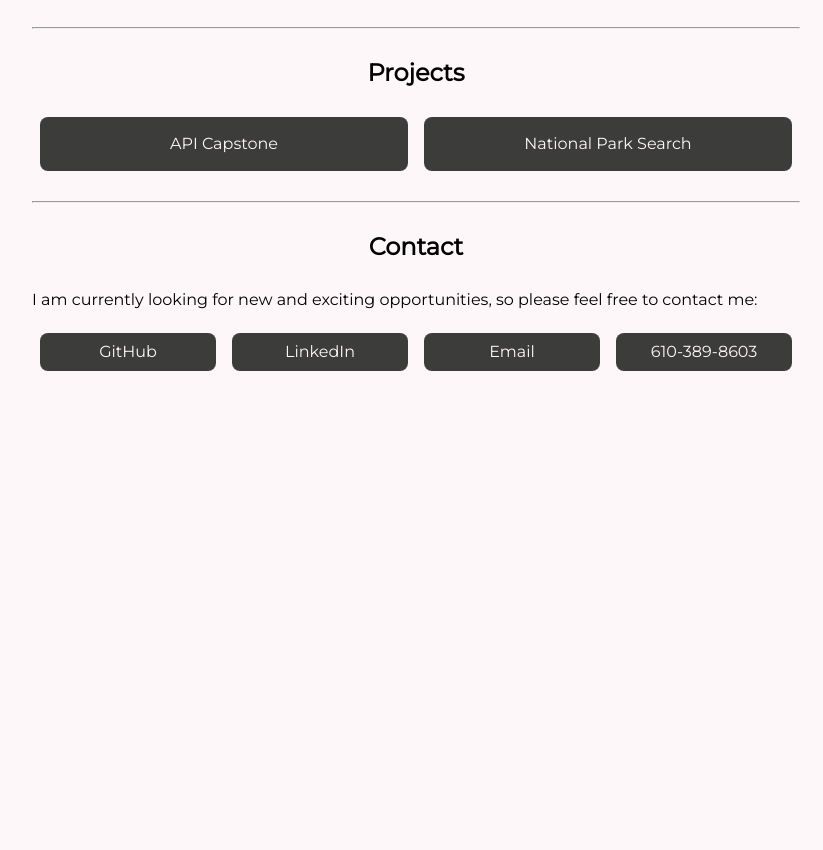
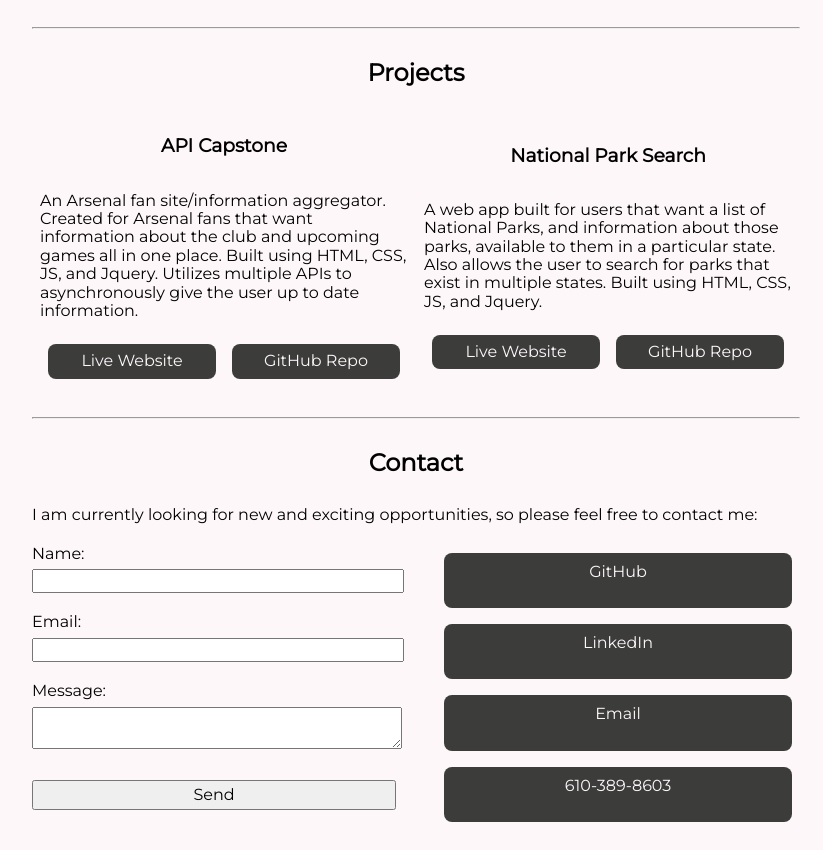
Before and after one commit to WebBrantDev/Portfolio-2.0, a plain HTML site: page index.html in a window 1280 px wide. Shown: the part 870-1720 px from the top of the page, without its empty margins (224-1047 px from the left). Before the commit the page ends 1269 px from the top, so only its background shows below. Drawn offline with nearby package versions, Linux system fonts and the light colour scheme.

Commit message:
added new html content, added working form, reworked projects ssection, added links to nav buttons

```diff
--- a/index.html
+++ b/index.html
@@ -26,9 +26,9 @@
     </header>
     <nav>
       <ul id="nav-list">
-        <li><a href="#" target="_blank">About</a></li>
-        <li><a href="#" target="_blank">Projects</a></li>
-        <li><a href="#" target="_blank">Contact</a></li>
+        <li><a href="#about-section">About</a></li>
+        <li><a href="#projects-section">Projects</a></li>
+        <li><a href="#contact-section">Contact</a></li>
       </ul>
     </nav>
     <main>
@@ -56,54 +56,111 @@
         </section>
 
         <hr />
-
+        <section id="about-section">
           <h2>About</h2>
 
           <p>
             I am currently taking the Engineering Flex program at Thinkful and
-          picking up new skills every day. In my spare time I am working towards
-          getting my CompTIA A+ certification because I want to have a full
-          understanding of computers and software. While working towards both of
-          these goals I have learned the value of teamwork and collaboration.
-          Collaborating with other capable programmers has become an integral
-          and irreplacable aspect of my work.
+            picking up new skills every day. In my spare time I am working
+            towards getting my CompTIA A+ certification because I want to have a
+            full understanding of computers and software. While working towards
+            both of these goals I have learned the value of teamwork and
+            collaboration. Collaborating with other capable programmers has
+            become an integral and irreplacable aspect of my work.
           </p>
 
           <p>
             I am in the beginning stages of my full stack journey and as such my
-          current work capacity is limited. That capacity is growing daily and I
-          hope to offer an array of services. At this stage, no project is too
-          small or too large.
+            current work capacity is limited. That capacity is growing daily and
+            I hope to offer an array of services. At this stage, no project is
+            too small or too large.
           </p>
+        </section>
 
         <hr />
-
+        <section id="projects-section">
           <h2>Projects</h2>
           <div id="projects-container">
-          <div class="project-item btn">
+            <div class="project-item">
+              <h3>API Capstone</h3>
+              <p>
+                An Arsenal fan site/information aggregator. Created for Arsenal
+                fans that want information about the club and upcoming games all
+                in one place. Built using HTML, CSS, JS, and Jquery. Utilizes
+                multiple APIs to asynchronously give the user up to date
+                information.
+              </p>
+              <div class="project-item-links">
                 <a
+                  class="btn item"
                   href="https://webbrantdev.github.io/api-capstone/"
                   target="_blank"
-              >API Capstone</a
+                  >Live Website</a
                 >
-          </div>
-          <div class="project-item btn">
-            <a href="https://webbrantdev.github.io/NPS-search/" target="_blank"
-              >National Park Search</a
+                <a
+                  class="btn item"
+                  href="https://github.com/WebBrantDev/api-capstone"
+                  target="_blank"
+                  >GitHub Repo</a
                 >
               </div>
             </div>
+            <div class="project-item">
+              <h3>National Park Search</h3>
+              <p>
+                A web app built for users that want a list of National Parks,
+                and information about those parks, available to them in a
+                particular state. Also allows the user to search for parks that
+                exist in multiple states. Built using HTML, CSS, JS, and Jquery.
+              </p>
+              <div class="project-item-links">
+                <a
+                  class="btn item"
+                  href="https://webbrantdev.github.io/NPS-search/"
+                  target="_blank"
+                  >Live Website</a
+                >
+                <a
+                  class="btn item"
+                  href="https://github.com/WebBrantDev/NPS-search"
+                  target="_blank"
+                  >GitHub Repo</a
+                >
+              </div>
+            </div>
+          </div>
+        </section>
 
         <hr />
-
-        <div>
+        <section id="contact-section">
           <h2>Contact</h2>
 
           <p>
             I am currently looking for new and exciting opportunities, so please
             feel free to contact me:
           </p>
-          <div class="group">
+          <div id="contact-container">
+            <form
+              id="email-form"
+              class="item"
+              action="https://formspree.io/f/xdoplavr"
+              method="POST"
+            >
+              <label>
+                Name:
+                <input type="text" name="name" />
+              </label>
+              <label>
+                Email:
+                <input type="email" name="_replyto" />
+              </label>
+              <label>
+                Message:
+                <textarea name="message"></textarea>
+              </label>
+              <button type="submit">Send</button>
+            </form>
+            <div class="group item">
               <a
                 class="item btn"
                 href="https://github.com/WebBrantDev"
@@ -122,6 +179,7 @@
               <a class="item btn" href="tel:610-389-8603">610-389-8603</a>
             </div>
           </div>
+        </section>
       </div>
     </main>
   </body>
--- a/style.css
+++ b/style.css
@@ -18,6 +18,28 @@ h1 {
   font-size: 50px;
   text-align: center;
   margin-bottom: 15px;
+}
+
+#contact-container {
+  display: flex;
+  flex-direction: column;
+  margin: 20px 0;
+}
+
+#email-form {
+  display: flex;
+  flex-direction: column;
+}
+
+#email-form input,
+button,
+textarea {
+  margin: 6px 0 20px 0;
+  width: 100%;
+}
+
+#email-form button {
+  height: 30px;
 }
 
 h2 {
@@ -102,6 +124,7 @@ a {
 .group {
   display: flex;
   flex-direction: column;
+  margin-left: 0;
 }
 
 .item {
@@ -127,14 +150,28 @@ a {
 .project-item {
   flex: 1;
   display: flex;
+  flex-direction: column;
   justify-content: center;
   margin: 8px 0;
+  text-align: center;
+}
+
+.project-item p {
+  text-align: left;
+}
+
+.project-item-links {
+  display: flex;
+  flex-direction: row;
+  justify-content: center;
+
+}
+
+.project-item a {
+  padding: 8px;
 }
 
 @media all and (min-width: 800px) {
-  .group {
-    flex-direction: row;
-  }
 
   h1 {
     text-align: left;
@@ -152,6 +189,12 @@ a {
     width: 80%;
   }
 
+  .group {
+    display: flex;
+    flex-direction: column;
+    margin-left: 40px;
+  }
+
   .text-col {
     width: 50%;
   }
@@ -167,6 +210,12 @@ a {
     display: flex;
     justify-content: center;
     margin: 0 8px;
+  }
+
+  #contact-container {
+    display: flex;
+    flex-direction: row;
+    margin: 20px 0;
   }
 
   .wrapper {
```
Lines whose indentation alone changed are shown as unchanged.
